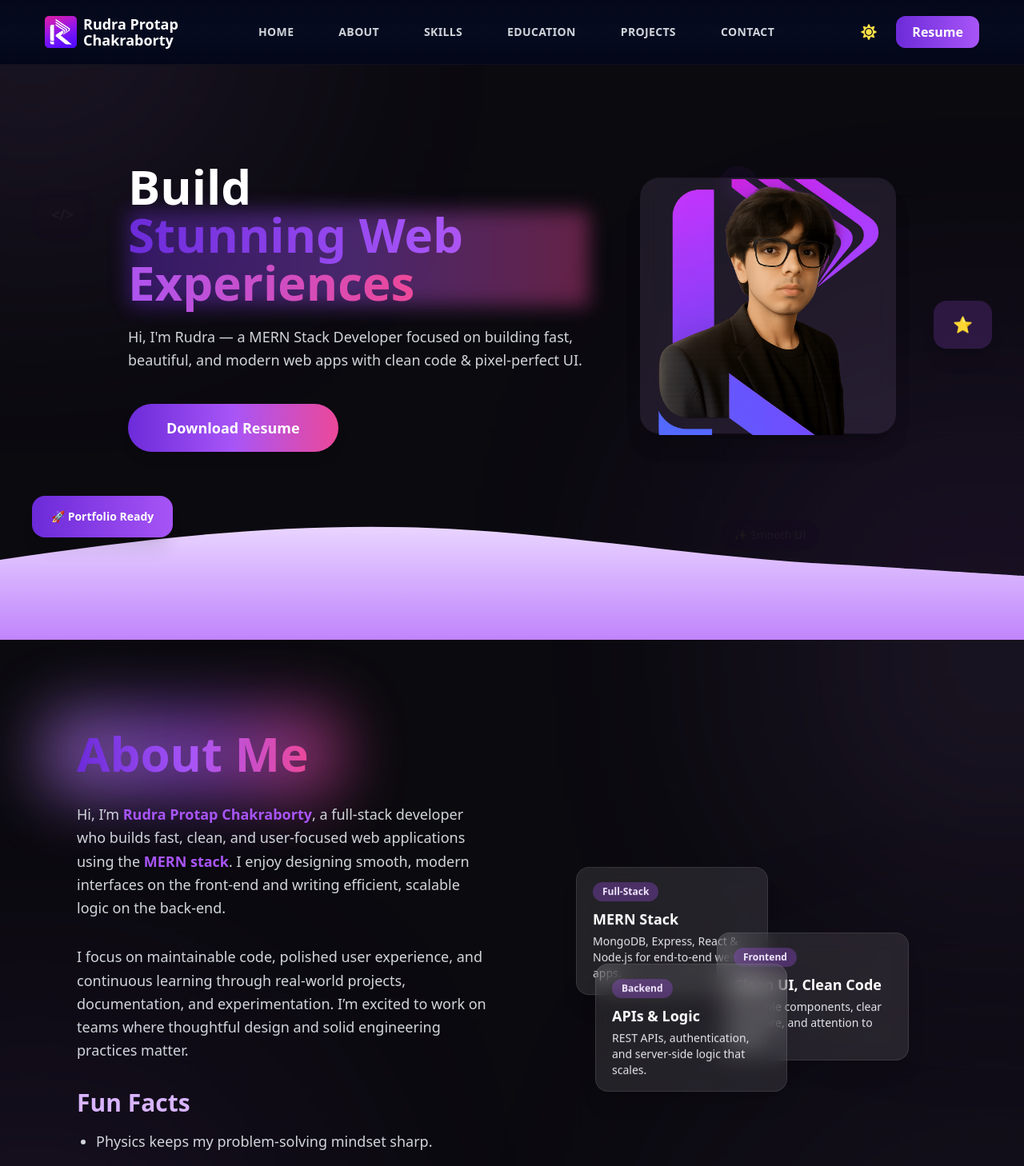
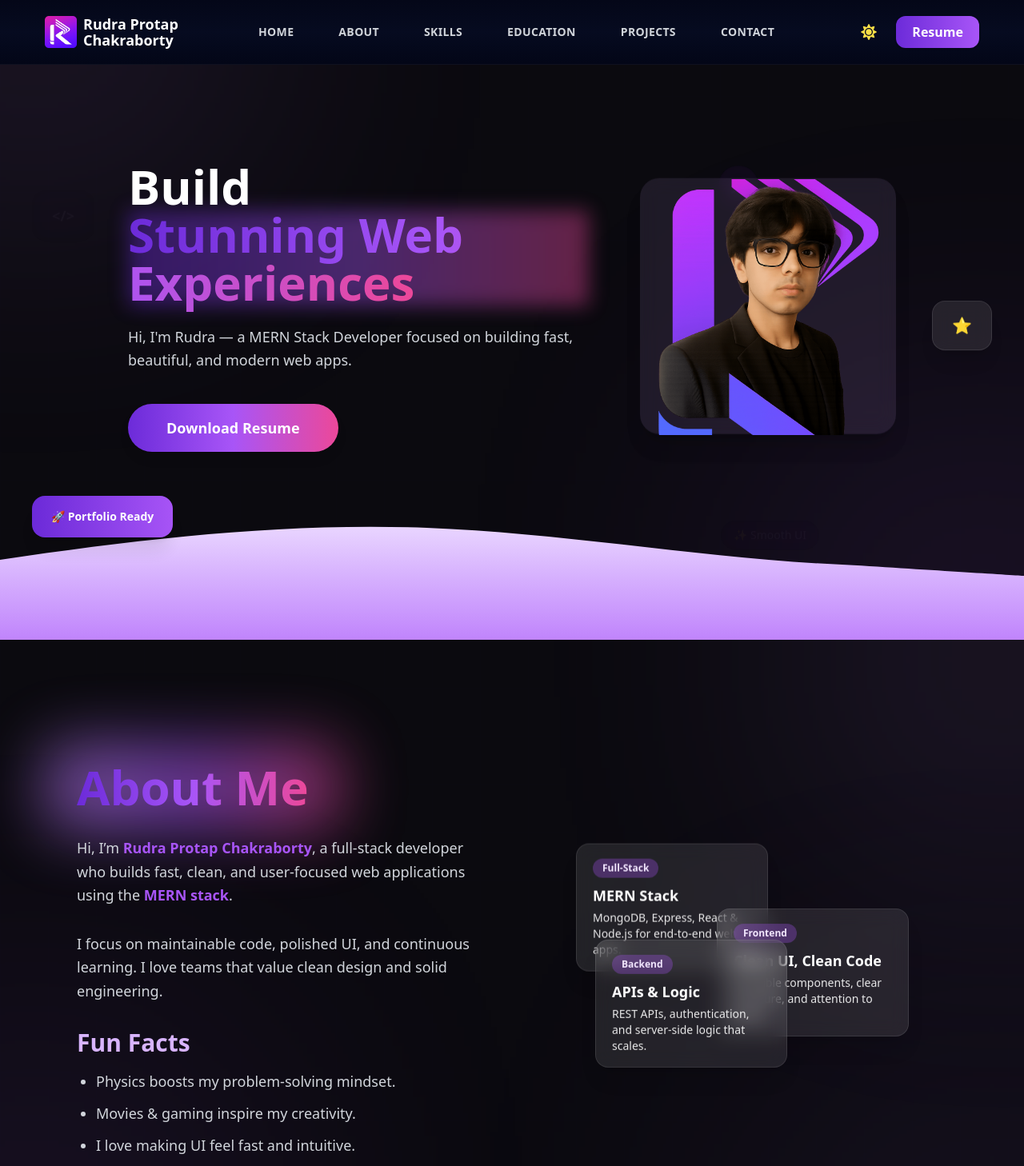
Before and after one commit to rudraprotapchakraborty/rudra-portfolio, a React (Vite) app: page / in a window 1280 px wide. Shown: the top 1458 px of the page at 80% size. Built offline with nearby package versions, Linux system fonts and the light colour scheme.

Commit message:
polished light mode ui

```diff
--- a/index.html
+++ b/index.html
@@ -1,5 +1,5 @@
 <!doctype html>
-<html data-theme="dark" lang="en">
+<html data-theme="light" lang="en">
 
 <head>
   <meta charset="UTF-8" />
--- a/src/pages/About.jsx
+++ b/src/pages/About.jsx
@@ -43,7 +43,7 @@ const About = () => {
             : "bg-[#faf5ff] text-gray-900"
         }`}
     >
-      {/* PURPLE GRID BACKGROUND */}
+      {/* GRID */}
       <div
         className="absolute inset-0 opacity-[0.2] mix-blend-soft-light z-0 pointer-events-none"
         style={{
@@ -53,7 +53,7 @@ const About = () => {
         }}
       />
 
-      {/* PURPLE BLOBS */}
+      {/* BLOBS */}
       <GlowOrb
         className="absolute top-[-150px] right-[-150px] w-[350px] h-[350px] blur-[180px] opacity-60 z-0"
         color="#C084FC"
@@ -68,41 +68,31 @@ const About = () => {
         {...fadeInUp()}
         className="lg:w-1/2 z-10 space-y-8 text-center lg:text-left"
       >
-        {/* PURPLE HEADING GLOW */}
         <div className="relative inline-block">
           <span
-            className="
-              absolute -inset-x-10 -inset-y-6
-              bg-gradient-to-r from-[#C084FC] via-[#A855F7] to-[#EC4899]
-              blur-2xl opacity-60 rounded-3xl -z-10
-            "
+            className="absolute -inset-x-10 -inset-y-6 bg-gradient-to-r from-[#C084FC] via-[#A855F7] to-[#EC4899] blur-2xl opacity-60 rounded-3xl -z-10"
           />
           <motion.h1
-            className="text-5xl lg:text-6xl font-extrabold leading-tight
-                       bg-gradient-to-r from-[#6C2BD9] via-[#A855F7] to-[#EC4899]
-                       bg-clip-text text-transparent"
+            className="text-5xl lg:text-6xl font-extrabold leading-tight bg-gradient-to-r from-[#6C2BD9] via-[#A855F7] to-[#EC4899] bg-clip-text text-transparent"
             {...fadeInUp(0)}
           >
             About Me
           </motion.h1>
         </div>
 
-        {/* MAIN ABOUT TEXT – SHORT HIRING-FRIENDLY FULL-STACK VERSION */}
         <motion.p
           {...fadeInUp(0.2)}
           className={`text-lg leading-relaxed ${
             darkMode ? "text-gray-300" : "text-gray-700"
           }`}
         >
-          Hi, I’m{" "}
+          Hi, I’m {" "}
           <span className="font-semibold text-[#A855F7]">
             Rudra Protap Chakraborty
           </span>
           , a full-stack developer who builds fast, clean, and user-focused web
-          applications using the{" "}
-          <span className="font-semibold text-[#A855F7]">MERN stack</span>. I
-          enjoy designing smooth, modern interfaces on the front-end and writing
-          efficient, scalable logic on the back-end.
+          applications using the {" "}
+          <span className="font-semibold text-[#A855F7]">MERN stack</span>.
         </motion.p>
 
         <motion.p
@@ -111,13 +101,11 @@ const About = () => {
             darkMode ? "text-gray-300" : "text-gray-700"
           }`}
         >
-          I focus on maintainable code, polished user experience, and continuous
-          learning through real-world projects, documentation, and experimentation.
-          I’m excited to work on teams where thoughtful design and solid
-          engineering practices matter.
+          I focus on maintainable code, polished UI, and continuous learning.
+          I love teams that value clean design and solid engineering.
         </motion.p>
 
-        {/* FUN FACTS – SHORT HIRING-FRIENDLY */}
+        {/* FUN FACTS */}
         <motion.div {...fadeInUp(0.5)} className="mt-8">
           <h2
             className={`text-3xl font-semibold mb-4 ${
@@ -131,14 +119,14 @@ const About = () => {
               darkMode ? "text-gray-300" : "text-gray-700"
             }`}
           >
-            <li>Physics keeps my problem-solving mindset sharp.</li>
-            <li>Movies and gaming inspire my creativity and sense of visuals.</li>
-            <li>I love making products feel fast, intuitive, and refined.</li>
+            <li>Physics boosts my problem‑solving mindset.</li>
+            <li>Movies & gaming inspire my creativity.</li>
+            <li>I love making UI feel fast and intuitive.</li>
           </ul>
         </motion.div>
       </motion.div>
 
-      {/* RIGHT SIDE – FLOATING CARDS INSTEAD OF LOTTIE */}
+      {/* RIGHT SIDE FLOATING CARDS */}
       <motion.div
         {...fadeInUp(0.4)}
         className="lg:w-1/2 flex justify-center items-center z-10"
@@ -150,32 +138,33 @@ const About = () => {
               "top-24 right-4",
               "bottom-6 left-10",
             ];
-            const animY = [
-              [0, -10, 0],
-              [0, 8, 0],
-              [0, -6, 0],
-            ];
+            const animY = [[0, -10, 0], [0, 8, 0], [0, -6, 0]];
 
             return (
               <motion.div
                 key={card.title}
-                className={`
-                  absolute ${positions[index]}
-                  w-60 rounded-2xl px-5 py-4
-                  shadow-xl backdrop-blur-md
-                  border border-white/10
-                  bg-white/10
-                `}
+                className={`absolute ${positions[index]} w-60 rounded-2xl px-5 py-4
+                  shadow-xl backdrop-blur-md border
+                  ${
+                    darkMode
+                      ? "bg-white/10 border-white/10 text-white"
+                      : "bg-white/70 border-gray-300 text-gray-900 shadow-lg"
+                  }`}
                 animate={{ y: animY[index] }}
                 transition={{ duration: 6 + index, repeat: Infinity, ease: "easeInOut" }}
               >
-                <span className="inline-block text-xs font-semibold px-3 py-1 rounded-full bg-purple-500/30 text-purple-100 mb-2">
+                <span
+                  className={`inline-block text-xs font-semibold px-3 py-1 rounded-full mb-2
+                    ${
+                      darkMode
+                        ? "bg-purple-500/30 text-purple-100"
+                        : "bg-purple-200 text-purple-800"
+                    }`}
+                >
                   {card.badge}
                 </span>
-                <h3 className="text-lg font-semibold text-white mb-1">
-                  {card.title}
-                </h3>
-                <p className="text-sm text-gray-200">{card.body}</p>
+                <h3 className="text-lg font-semibold mb-1">{card.title}</h3>
+                <p className="text-sm opacity-90">{card.body}</p>
               </motion.div>
             );
           })}
--- a/src/pages/Contact.jsx
+++ b/src/pages/Contact.jsx
@@ -67,7 +67,6 @@ const Contact = () => {
               <div>
                 <h3 className="text-lg font-semibold">Location</h3>
                 <p className="text-sm opacity-80">Kolkata, India</p>
-                <p className="text-sm opacity-80">Rajshahi, Bangladesh</p>
               </div>
             </div>
 
@@ -98,7 +97,7 @@ const Contact = () => {
               <IoMail className="text-3xl text-purple-500 mt-1" />
               <div>
                 <h3 className="text-lg font-semibold">Email</h3>
-                <p className="text-sm opacity-80">rudra.phymos@gmail.com</p>
+                <p className="text-sm opacity-80">rudra@rudraprotap.com</p>
               </div>
             </div>
 
--- a/src/pages/Footer.jsx
+++ b/src/pages/Footer.jsx
@@ -63,14 +63,12 @@ const Footer = () => {
             <FaMapMarkerAlt className="text-xl text-purple-400" />
             <p>
               Kolkata, India
-              <br />
-              Rajshahi, Bangladesh
             </p>
           </div>
 
           <div className="flex items-start gap-3 mb-4">
             <FaEnvelope className="text-xl text-purple-400" />
-            <p>rudra.phymos@gmail.com</p>
+            <p>rudra@rudraprotap.com</p>
           </div>
 
           <div className="flex items-start gap-3 mb-6">
--- a/src/pages/Hero.jsx
+++ b/src/pages/Hero.jsx
@@ -1,3 +1,4 @@
+// Updated Hero component with visible floating cards in light mode
 import { useContext, useRef } from "react";
 import { ThemeContext } from "../context/ThemeContext";
 import { motion } from "framer-motion";
@@ -16,6 +17,9 @@ const Hero = () => {
     transition: { duration: 1, delay, ease: "easeOut" },
   });
 
+  const lightCard = "bg-white/70 border border-gray-300 text-gray-900 shadow-xl";
+  const darkCard = "bg-white/10 border border-white/10 text-purple-100 shadow-xl";
+
   return (
     <section
       ref={heroRef}
@@ -30,8 +34,7 @@ const Hero = () => {
         ${darkMode ? "bg-[#0b0a0f] text-white" : "bg-[#faf5ff] text-gray-900"}
       `}
     >
-
-      {/* PURPLE SOFT GRID */}
+      {/* GRID BACKGROUND */}
       <div
         aria-hidden="true"
         className="pointer-events-none absolute inset-0 opacity-[0.2] mix-blend-soft-light z-0"
@@ -42,7 +45,7 @@ const Hero = () => {
         }}
       />
 
-      {/* PURPLE BLOBS */}
+      {/* BLOBS */}
       <GlowOrb
         className="absolute top-[-180px] left-[-140px] w-[360px] h-[360px] blur-[180px] opacity-60 z-0"
         color="#C084FC"
@@ -54,65 +57,70 @@ const Hero = () => {
 
       {/* FLOATING CARDS */}
       <>
+        {/* </> CARD */}
         <motion.div
           initial={{ opacity: 0, y: 40 }}
           animate={{ opacity: 1, y: [0, -10, 0] }}
           transition={{ duration: 6, repeat: Infinity, ease: "easeInOut" }}
-          className="hidden lg:flex absolute left-10 top-[30%] z-20
-                     px-6 py-4 rounded-2xl shadow-xl backdrop-blur-md
-                     text-lg font-semibold bg-purple-500/20 text-purple-100"
+          className={`hidden lg:flex absolute left-10 top-[30%] z-20 px-6 py-4 rounded-2xl backdrop-blur-md font-semibold text-lg shadow-xl ${
+            darkMode ? darkCard : lightCard
+          }`}
         >
           {"</>"}
         </motion.div>
 
+        {/* STAR CARD */}
         <motion.div
           initial={{ opacity: 0, y: 40 }}
           animate={{ opacity: 1, y: [-8, 8, -8] }}
           transition={{ duration: 7, repeat: Infinity, ease: "easeInOut" }}
-          className="hidden lg:flex absolute right-10 top-[48%] z-20
-                     px-6 py-4 rounded-2xl shadow-xl backdrop-blur-md
-                     text-xl bg-purple-500/20 text-purple-100"
+          className={`hidden lg:flex absolute right-10 top-[48%] z-20 px-6 py-4 rounded-2xl backdrop-blur-md text-xl shadow-xl ${
+            darkMode ? darkCard : lightCard
+          }`}
         >
           ⭐
         </motion.div>
 
+        {/* PORTFOLIO READY TAG */}
         <motion.div
           initial={{ opacity: 0, y: 40 }}
           animate={{ opacity: 1, y: [0, -8, 0] }}
           transition={{ duration: 7, repeat: Infinity, ease: "easeInOut" }}
-          className="hidden lg:flex absolute bottom-32 left-10 z-20
-                     items-center gap-3 rounded-2xl shadow-xl
-                     py-4 px-6 text-sm font-semibold
-                     bg-gradient-to-r from-[#6C2BD9] to-[#A855F7] text-white"
+          className={`hidden lg:flex absolute bottom-32 left-10 z-20 py-4 px-6 text-sm font-semibold rounded-2xl shadow-xl backdrop-blur-md ${
+            darkMode
+              ? "bg-gradient-to-r from-[#6C2BD9] to-[#A855F7] text-white"
+              : "bg-gradient-to-r from-[#D8B4FE] to-[#C084FC] text-gray-900 shadow-lg"
+          }`}
         >
           🚀 Portfolio Ready
         </motion.div>
 
+        {/* JS CIRCLE */}
         <motion.div
           initial={{ opacity: 0, scale: 0.9 }}
           animate={{ opacity: 1, scale: [1, 1.05, 1] }}
           transition={{ duration: 5, repeat: Infinity, ease: "easeInOut" }}
-          className="hidden lg:flex absolute right-[26%] top-[26%] z-20
-                     w-12 h-12 rounded-full shadow-lg backdrop-blur-md
-                     items-center justify-center font-bold
-                     bg-purple-600/20 text-purple-300"
+          className={`hidden lg:flex absolute right-[26%] top-[26%] z-20 w-12 h-12 rounded-full backdrop-blur-md items-center justify-center font-bold shadow-lg ${
+            darkMode ? "bg-purple-600/20 text-purple-300" : "bg-white/80 border border-gray-300 text-purple-700"
+          }`}
         >
           JS
         </motion.div>
 
+        {/* SMOOTH UI TAG */}
         <motion.div
           initial={{ opacity: 0, y: 30 }}
           animate={{ opacity: 1, y: [0, -6, 0] }}
           transition={{ duration: 6, repeat: Infinity, ease: "easeInOut" }}
-          className="hidden lg:flex absolute right-[20%] bottom-28 z-20
-                     px-4 py-2 rounded-full shadow-lg backdrop-blur-md
-                     text-sm bg-purple-600/20 text-purple-200"
+          className={`hidden lg:flex absolute right-[20%] bottom-28 z-20 px-4 py-2 rounded-full backdrop-blur-md text-sm shadow-lg ${
+            darkMode ? "bg-purple-600/20 text-purple-200" : "bg-white/80 border border-gray-300 text-purple-700"
+          }`}
         >
           ✨ Smooth UI
         </motion.div>
       </>
 
-      {/* LEFT TEXT (PURPLE GRADIENT) */}
+      {/* LEFT TEXT */}
       <div className="max-w-xl text-center lg:text-left z-20">
         <motion.h1
           {...fade(0)}
@@ -135,17 +143,15 @@ const Hero = () => {
           }`}
         >
           Hi, I'm Rudra — a MERN Stack Developer focused on building fast,
-          beautiful, and modern web apps with clean code & pixel-perfect UI.
+          beautiful, and modern web apps.
         </motion.p>
 
-        {/* PURPLE BUTTON LIKE PH */}
         <motion.a
           {...fade(0.6)}
-          href="https://drive.google.com/file/d/11ZR-I9gVXImioNsfBlrSM34WbRAfdqCA/view?usp=sharing"
+          href="https://drive.google.com/file/d/1iJSaz38y63jYBvsS45dstnYmBGnUqs23/view?usp=sharing"
           target="_blank"
-          className="inline-block mt-10 px-12 py-4 text-lg font-semibold rounded-full
-                     bg-gradient-to-r from-[#6C2BD9] via-[#A855F7] to-[#EC4899] text-white
-                     shadow-lg hover:shadow-2xl hover:-translate-y-1 transition-all duration-300"
+          rel="noreferrer"
+          className="inline-block mt-10 px-12 py-4 text-lg font-semibold rounded-full bg-gradient-to-r from-[#6C2BD9] via-[#A855F7] to-[#EC4899] text-white shadow-lg hover:shadow-2xl hover:-translate-y-1 transition-all duration-300"
         >
           Download Resume
         </motion.a>
@@ -168,7 +174,7 @@ const Hero = () => {
         />
       </motion.div>
 
-{/* PURPLE CURVED WAVE – FULL WIDTH + STRONGER PURPLE */}
+      {/* CURVED PURPLE WAVE */}
       <div className="absolute bottom-0 left-1/2 -translate-x-1/2 w-screen z-[1] pointer-events-none">
         <svg
           viewBox="0 0 1440 450"
@@ -197,8 +203,6 @@ const Hero = () => {
           />
         </svg>
       </div>
-
-
     </section>
   );
 };
--- a/src/pages/Navbar.jsx
+++ b/src/pages/Navbar.jsx
@@ -134,7 +134,7 @@ const links = ["home", "about", "skills", "education", "projects", "contact"].ma
           <a
             target="_blank"
             rel="noopener noreferrer"
-            href="https://drive.google.com/file/d/11ZR-I9gVXImioNsfBlrSM34WbRAfdqCA/view?usp=sharing"
+            href="https://drive.google.com/file/d/1iJSaz38y63jYBvsS45dstnYmBGnUqs23/view?usp=sharing"
             className="hidden md:block px-5 py-2 rounded-xl text-white font-semibold
               bg-gradient-to-r from-[#6C2BD9] to-[#A855F7] shadow transition-all"
           >
```
Lines whose indentation alone changed are shown as unchanged.
